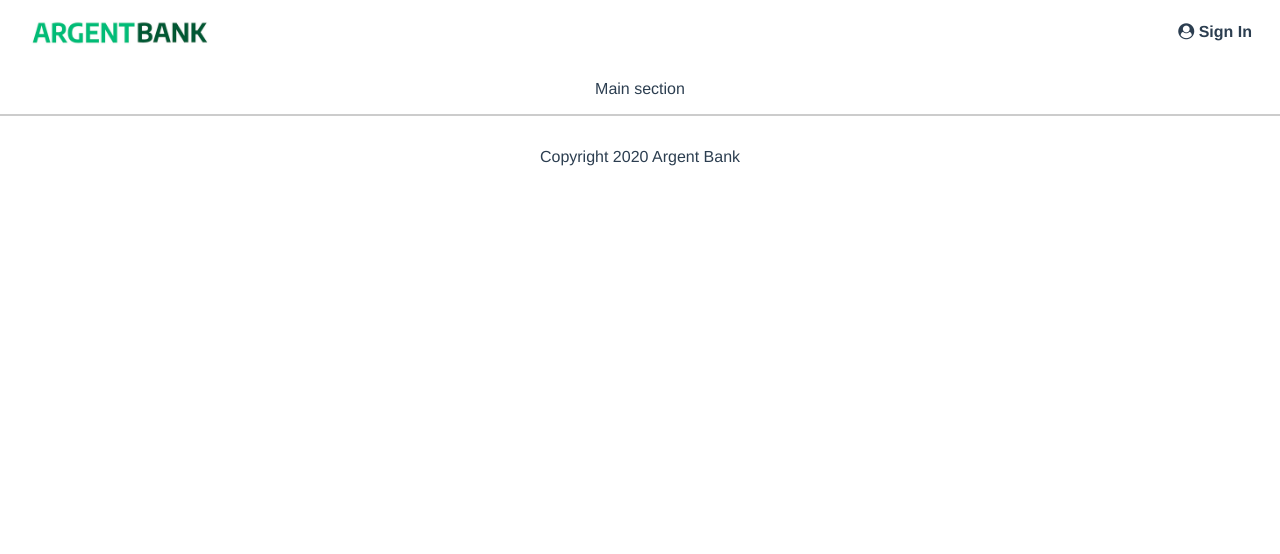
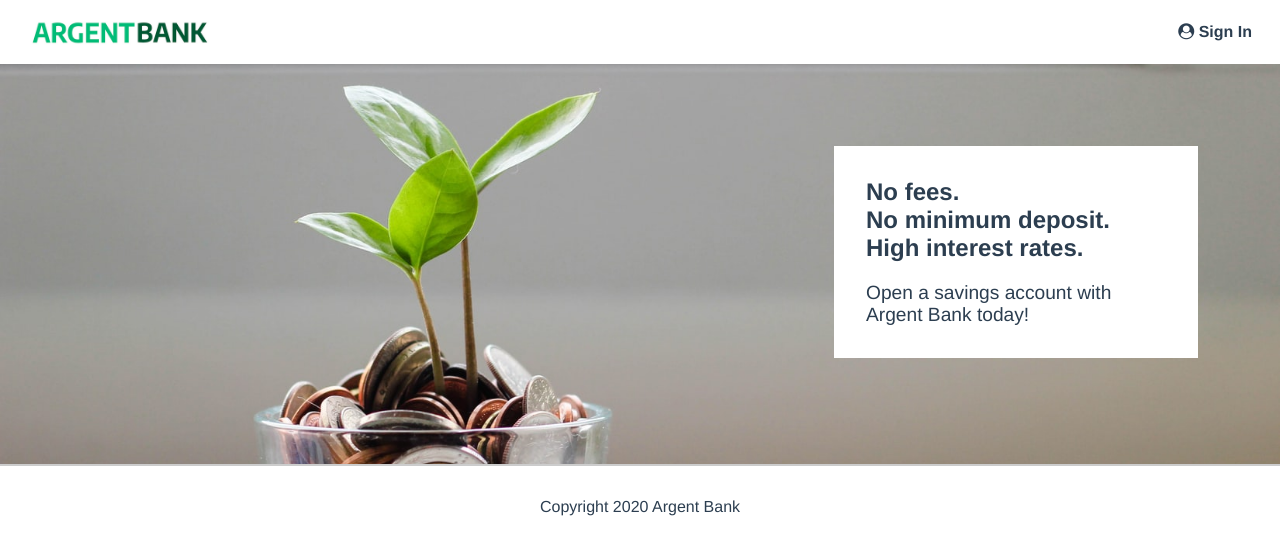
Before and after one commit to Allandrow/CyrilTiger_13_01122021, a React (Vite) app: page / in a window 1280 px wide. Shown: the top 554 px of the page. Built offline with nearby package versions, Linux system fonts and the light colour scheme.

Commit message:
added hero component

```diff
--- a/src/app.css
+++ b/src/app.css
@@ -71,7 +71,7 @@ body {
 }
 
 .hero {
-  background-image: url('../img/bank-tree.jpeg');
+  background-image: url('./components/hero/bank-tree.jpeg');
   background-position: 0 -50px;
   background-size: cover;
   background-repeat: no-repeat;
--- /dev/null
+++ b/src/components/hero/Hero.tsx
@@ -0,0 +1,13 @@
+export const Hero = () => {
+  return (
+    <div className="hero">
+      <section className="hero-content">
+        <h2 className="sr-only">Promoted Content</h2>
+        <p className="subtitle">No fees.</p>
+        <p className="subtitle">No minimum deposit.</p>
+        <p className="subtitle">High interest rates.</p>
+        <p className="text">Open a savings account with Argent Bank today!</p>
+      </section>
+    </div>
+  )
+}
--- a/src/pages/Home.tsx
+++ b/src/pages/Home.tsx
@@ -1,9 +1,10 @@
+import { Hero } from '../components/hero/Hero'
 import { MainLayout } from '../layout/MainLayout'
 
 export const Home = () => {
   return (
     <MainLayout>
-      <p>Main section</p>
+      <Hero />
     </MainLayout>
   )
 }
```
Also changed, not shown: src/components/hero/bank-tree.jpeg (added).
